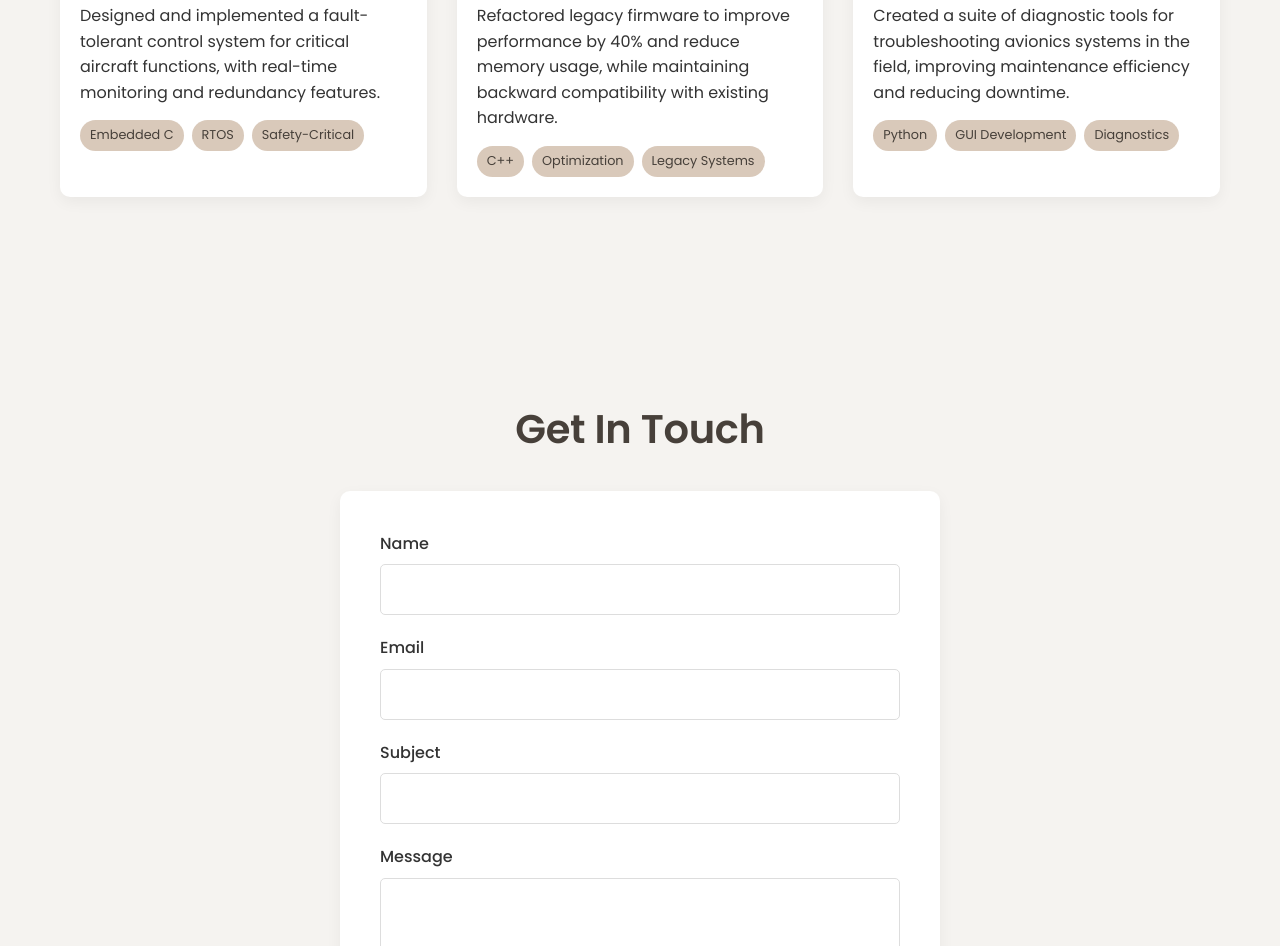
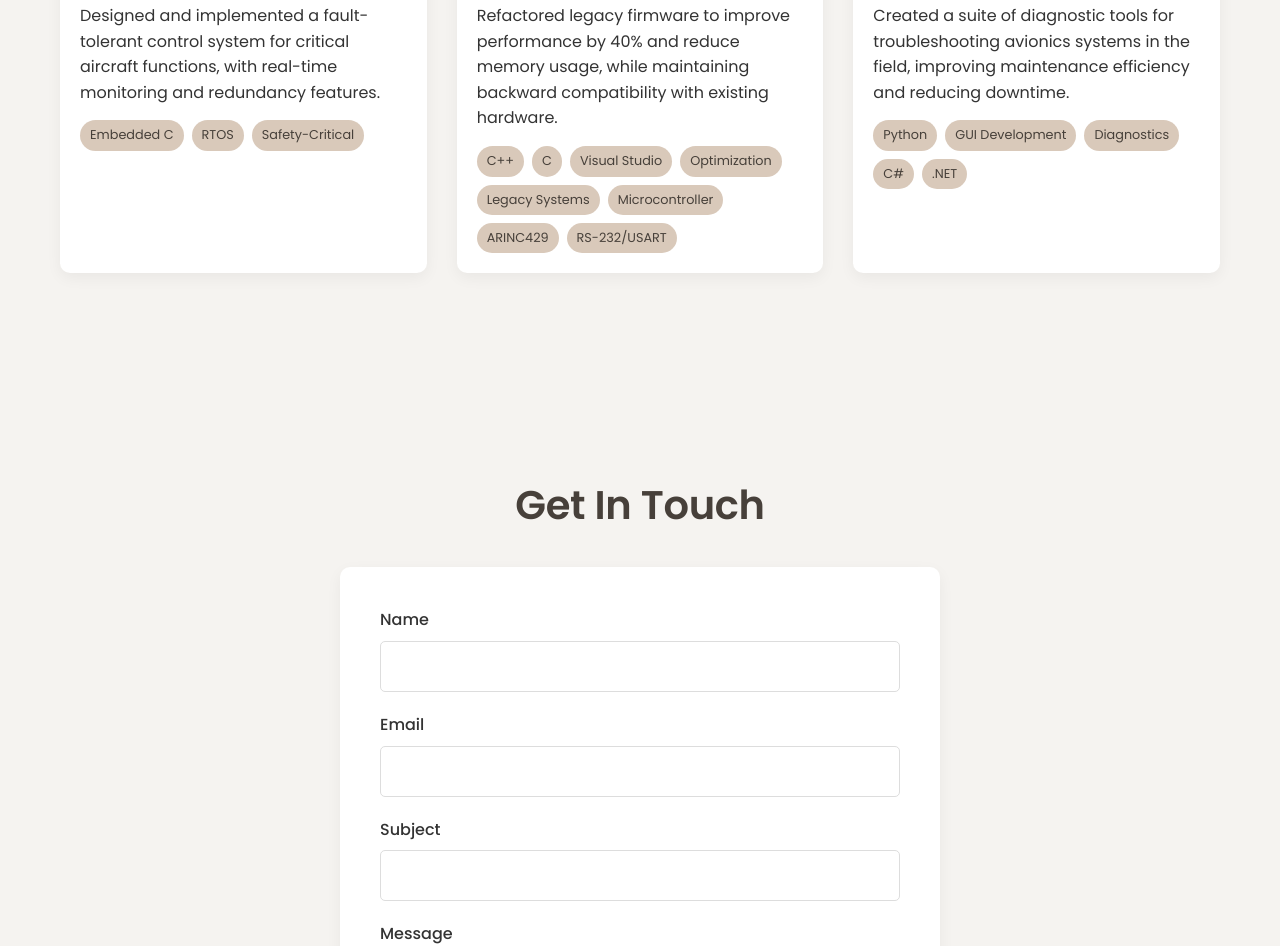
Before and after one commit to alexakirk/alexakirk.github.io, a plain HTML site: page index.html in a window 1280 px wide. Shown: the part 3039-3985 px from the top of the page. Drawn offline with Linux system fonts and the light colour scheme.

Commit message:
Update index.html
additional skills

```diff
--- a/index.html
+++ b/index.html
@@ -682,8 +682,13 @@
                         <p>Refactored legacy firmware to improve performance by 40% and reduce memory usage, while maintaining backward compatibility with existing hardware.</p>
                         <div class="project-tags">
                             <span class="project-tag">C++</span>
+                            <span class="project-tag">C</span>
+                            <span class="project-tag">Visual Studio</span>
                             <span class="project-tag">Optimization</span>
                             <span class="project-tag">Legacy Systems</span>
+                            <span class="project-tag">Microcontroller</span>
+                            <span class="project-tag">ARINC429</span>
+                            <span class="project-tag">RS-232/USART</span>
                         </div>
                     </div>
                 </div>
@@ -699,6 +704,8 @@
                             <span class="project-tag">Python</span>
                             <span class="project-tag">GUI Development</span>
                             <span class="project-tag">Diagnostics</span>
+                            <span class="project-tag">C#</span>
+                            <span class="project-tag">.NET</span>
                         </div>
                     </div>
                 </div>
```
